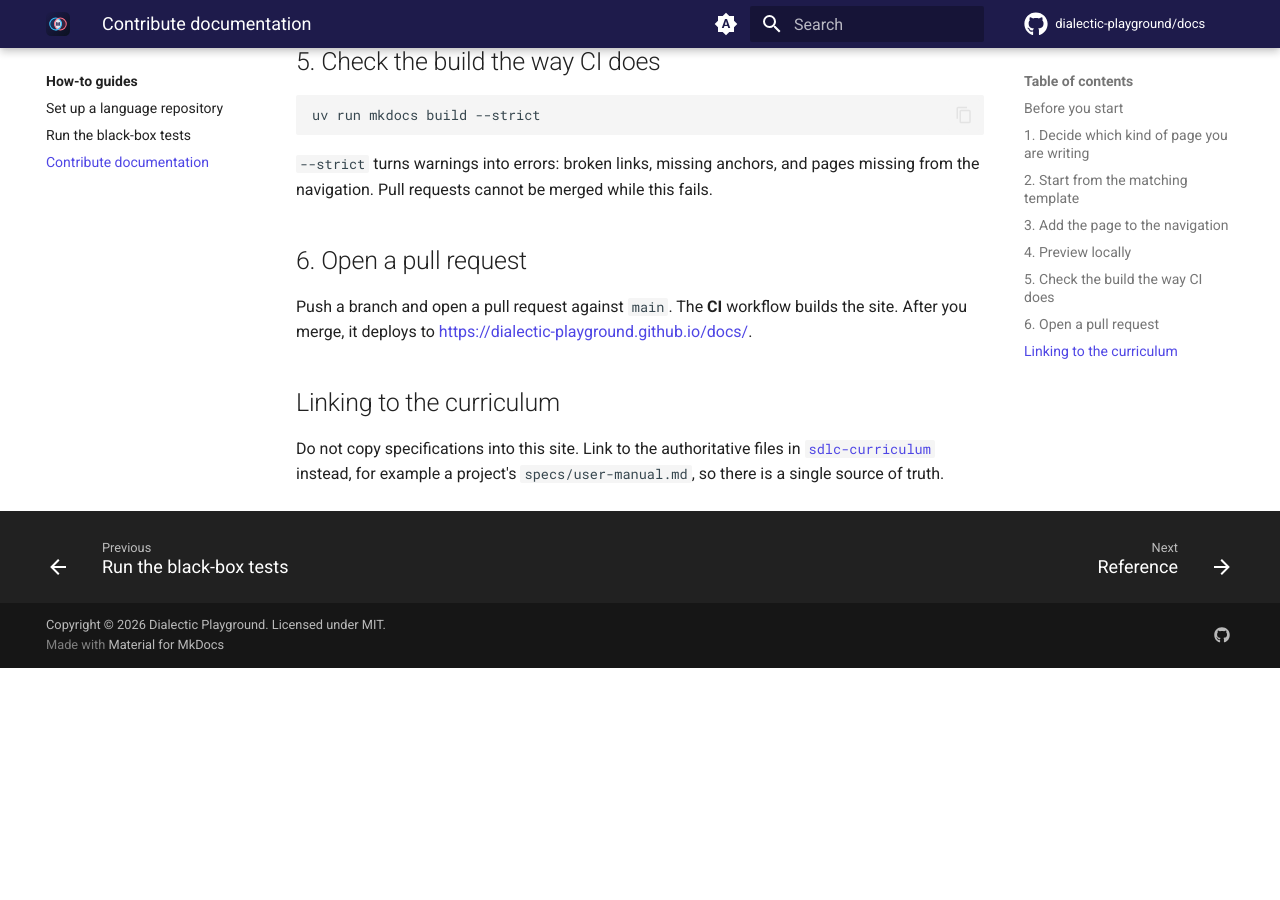
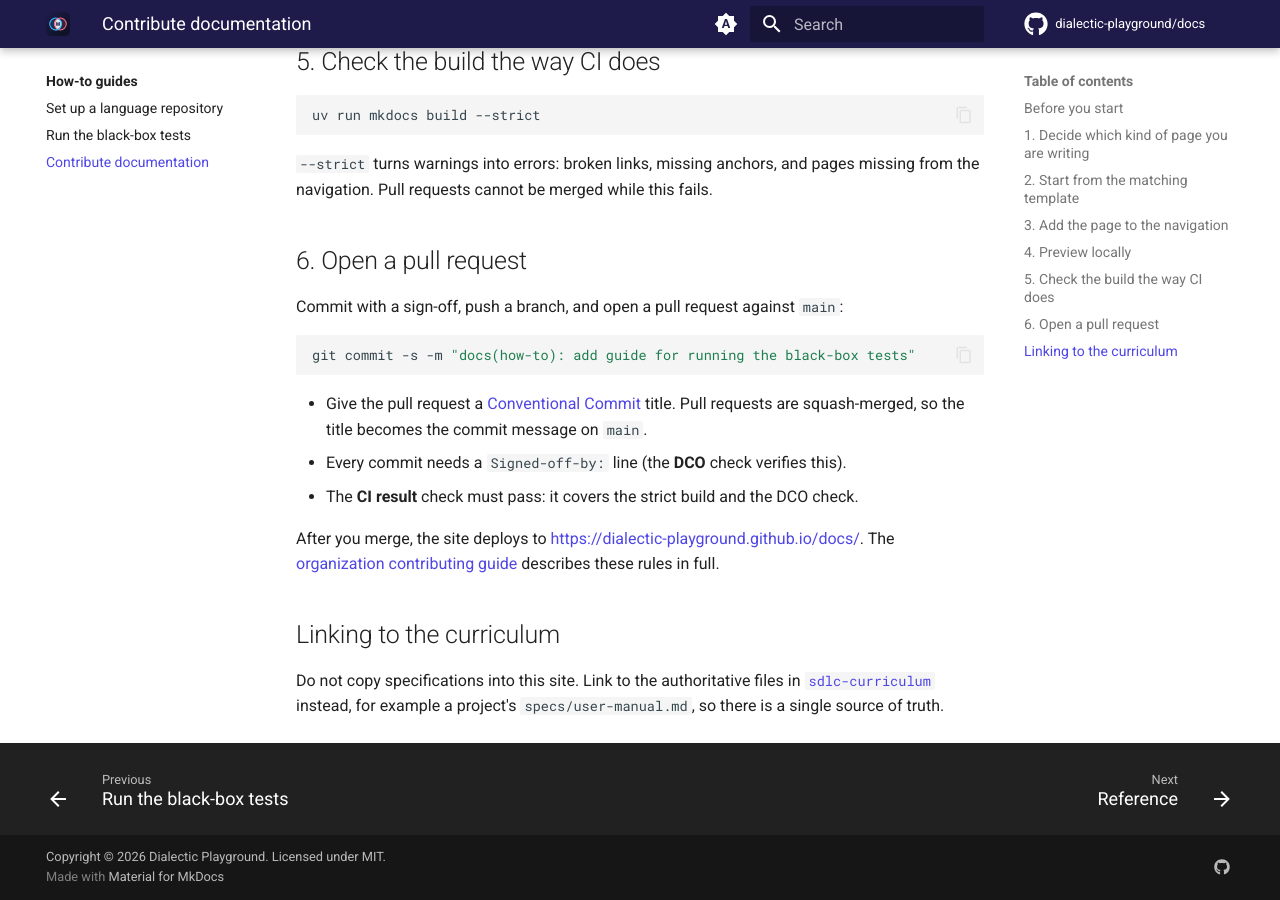
Before and after one commit to dialectic-playground/docs, an MkDocs documentation site: the page built from docs/how-to/contribute-documentation.md, in a window 1280 px wide and 900 px high, scrolled down 1622 px. Built offline with MkDocs 1.6.1 and Material for MkDocs 9.7.7, drawn with Linux system fonts in a browser that asks for light colours; comment, search, counter and statistics services are not loaded; before the commit the page ends 2290 px from its top, so only the background shows below that.

Commit message:
chore: adopt organization repository conventions (#3)
- Standard .editorconfig, .gitattributes (LF), and CODEOWNERS
- Replace the generic 4.6 KB Python .gitignore with the shared base plus /site/
- README: logo header, canonical description, docs link, CI files in the
  structure tree, link to the organization contributing rules
- CONTRIBUTING and the Contribute documentation guide: DCO sign-off,
  Conventional Commit titles, squash merges, CI result check

Signed-off-by: Brandon Perkins <bdperkin@gmail.com>
Co-authored-by: Claude Opus 5.5 <noreply@anthropic.com>

````diff
--- a/docs/how-to/contribute-documentation.md
+++ b/docs/how-to/contribute-documentation.md
@@ -66,8 +66,20 @@ the navigation. Pull requests cannot be merged while this fails.
 
 ## 6. Open a pull request
 
-Push a branch and open a pull request against `main`. The **CI** workflow builds the site.
-After you merge, it deploys to <https://dialectic-playground.github.io/docs/>.
+Commit with a sign-off, push a branch, and open a pull request against `main`:
+
+```sh
+git commit -s -m "docs(how-to): add guide for running the black-box tests"
+```
+
+- Give the pull request a [Conventional Commit](https://www.conventionalcommits.org/) title.
+  Pull requests are squash-merged, so the title becomes the commit message on `main`.
+- Every commit needs a `Signed-off-by:` line (the **DCO** check verifies this).
+- The **CI result** check must pass: it covers the strict build and the DCO check.
+
+After you merge, the site deploys to <https://dialectic-playground.github.io/docs/>. The
+[organization contributing guide](https://github.com/dialectic-playground/.github/blob/main/CONTRIBUTING.md)
+describes these rules in full.
 
 ## Linking to the curriculum
 
````
Also changed, not shown: CONTRIBUTING.md (+8 -2 lines), README.md (+17 -2 lines), 4 other files.
